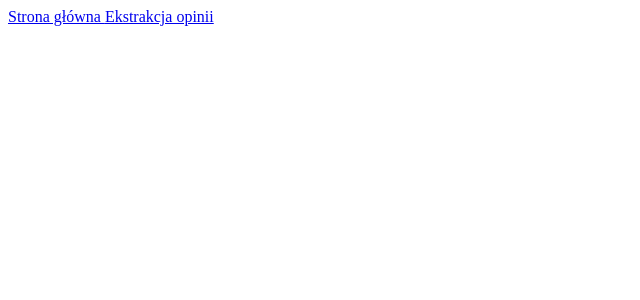
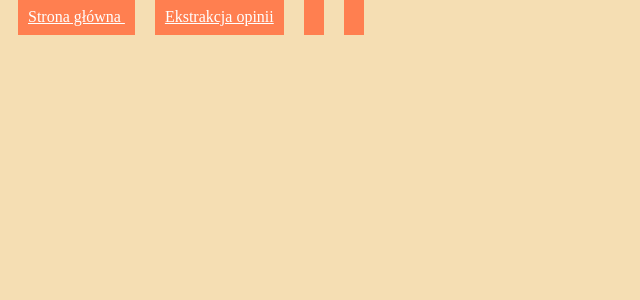
Before and after one commit to JakubIwaszek/CeneoWebscraper, a Flask app: template templates/homepage.html in a window 1280 px wide. Shown: the top 300 px of the page, without its empty margins (0-640 px from the left). Run offline with Flask 2, Linux system fonts and the light colour scheme; the template is opened without the code that fills it, so the values that code supplies are empty.

Commit message:
added mainStyle.css, adding styles

```diff
--- /dev/null
+++ b/static/mainStyle.css
@@ -0,0 +1,15 @@
+body {
+    background-color: wheat;
+}
+
+.navBar {
+    width: 100%;
+}
+
+a {
+    padding: 10px;
+    margin: 10px;
+    background-color: coral;
+    color: white;
+    text-align: center;
+}
--- a/templates/extractOpinion.html
+++ b/templates/extractOpinion.html
@@ -1,5 +1,5 @@
 <!DOCTYPE html>
-<html lang="en">
+<html lang="pl">
 <head>
     <meta charset="UTF-8">
     <meta http-equiv="X-UA-Compatible" content="IE=edge">
--- a/templates/homepage.html
+++ b/templates/homepage.html
@@ -5,8 +5,10 @@
     <meta http-equiv="X-UA-Compatible" content="IE=edge">
     <meta name="viewport" content="width=device-width, initial-scale=1.0">
     <title>Ceneo Webscraper</title>
+    <link rel="stylesheet" href="static/mainStyle.css">
 </head>
 <body>
+    <div class="navBar">
         <a href="{{url_for('index')}}">
             Strona główna
         </a>
@@ -15,5 +17,6 @@
         </a>
         <a href=""></a>
         <a href=""></a>
+    </div>
 </body>
 </html>
```
Also changed, not shown: 1 other file. Lines whose indentation alone changed are shown as unchanged.
